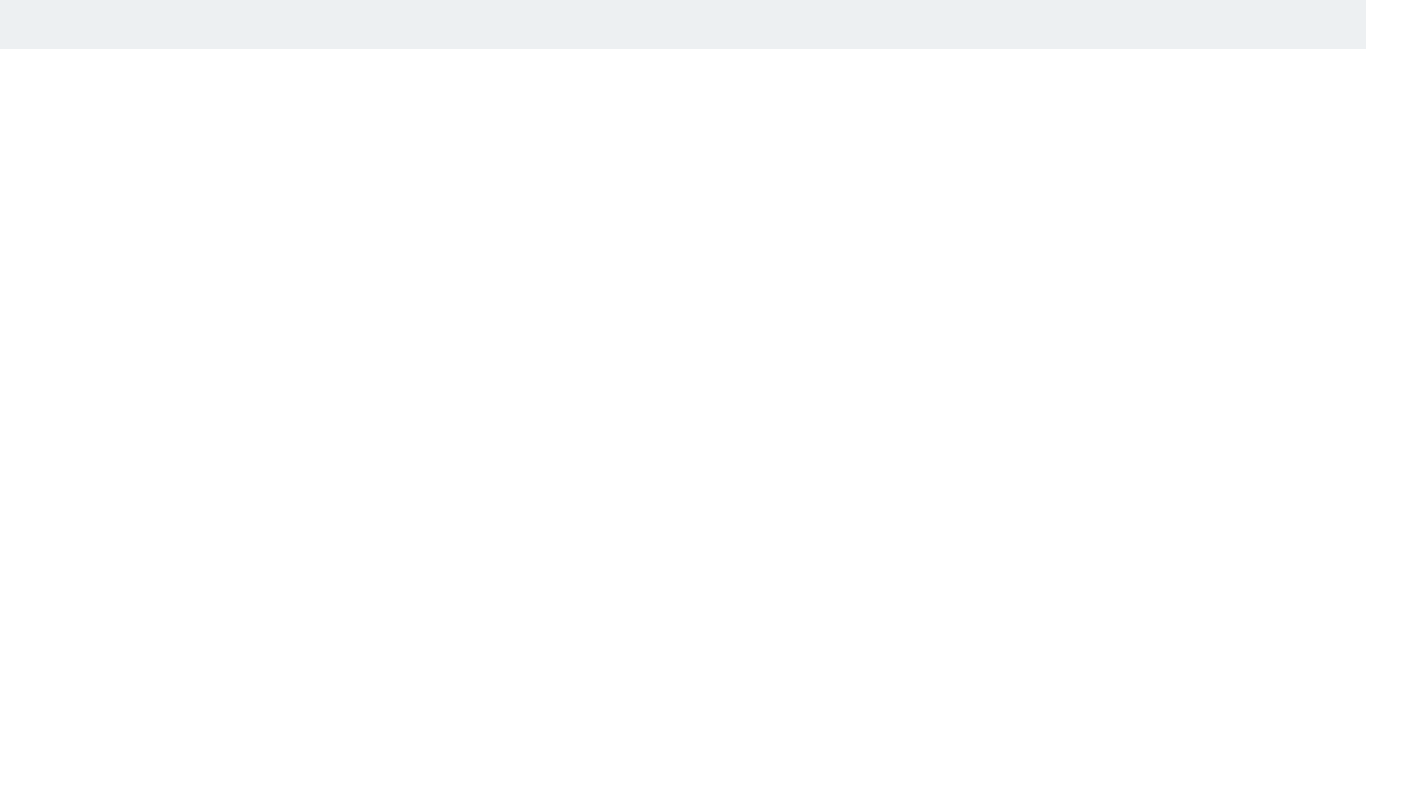
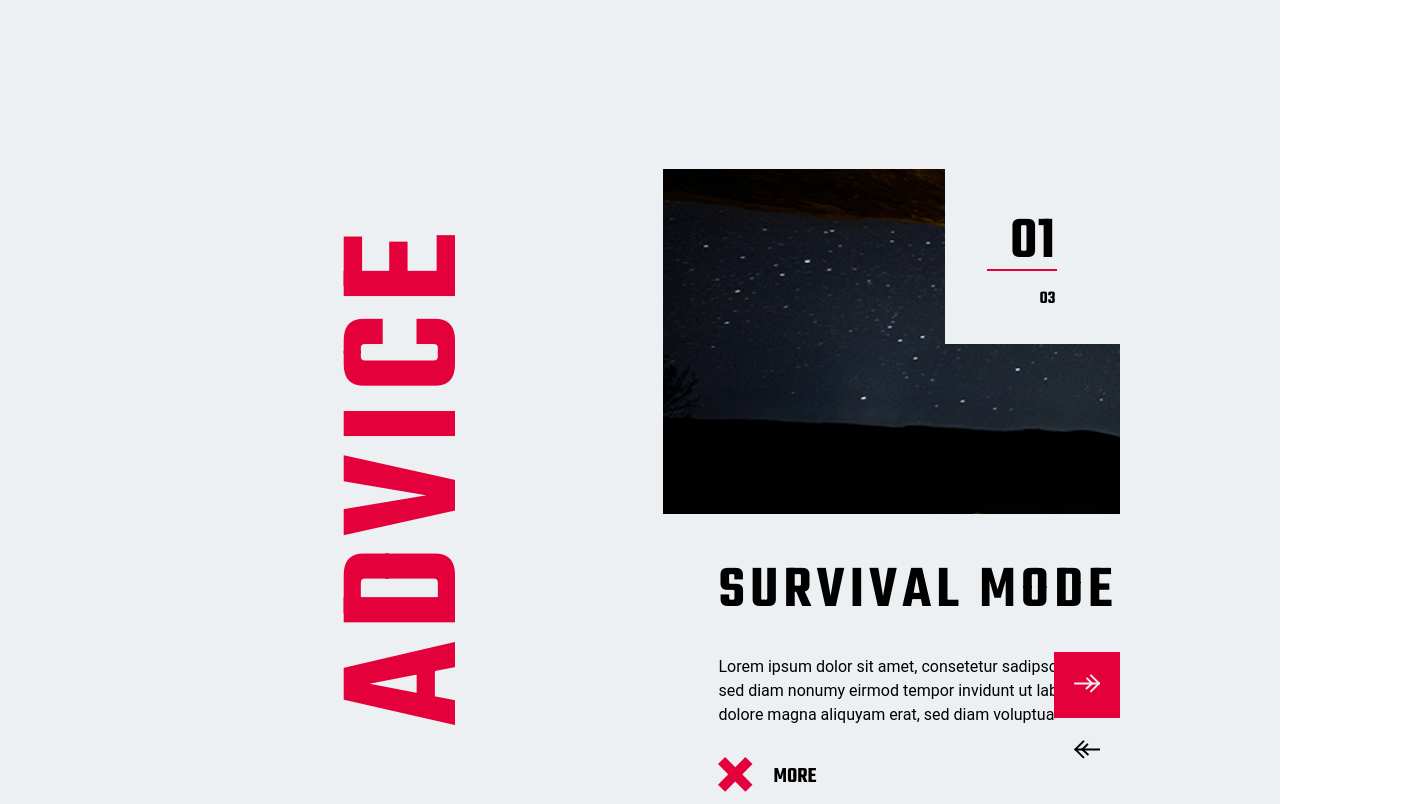
Before and after one commit to jrsalazarleon/survival-freebie, a plain HTML site: page index.html in a window 1280 px wide. Shown: the part 4737-5541 px from the top of the page, 1411 px wide, since content can reach past the window. Before the commit the page ends 4786 px from the top, so only its background shows below. Drawn offline with Linux system fonts and the light colour scheme.

Commit message:
Added img camping to new section

```diff
--- a/css/base/utils.css
+++ b/css/base/utils.css
@@ -42,3 +42,15 @@
 .position-relative {
     position: relative;
 }
+
+.button-red {
+    width: 66px;
+    height: 66px;
+    background-color: var(--red);
+}
+
+.button-light-blue {
+    width: 66px;
+    height: 66px;
+    background-color: var(--light-blue);
+}
--- a/css/components/main/main-content.css
+++ b/css/components/main/main-content.css
@@ -81,16 +81,12 @@
 
 .img-content button {
     position: absolute;
-    width: 66px;
-    height: 66px;
     right: 0;
     bottom: 10px;
-    background-color: var(--light-blue);
 }
 
 .img-content button:nth-child(2) {
     bottom: 75px;
-    background-color: var(--red);
 }
 
 .image-number {
--- /dev/null
+++ b/css/components/main/survival-mode-content.css
@@ -0,0 +1,96 @@
+.survival-mode-content {
+    margin-top: 140px;
+    display: flex;
+    padding-right: 160px;
+}
+
+.survival-mode-content h2 {
+    font-size: 175px;
+    font-weight: var(--medium);
+    color: var(--red);
+    letter-spacing: 10px;
+    transform: rotate(-90deg);
+    height: 250px;
+    position: relative;
+    top: 180px;
+}
+
+.img-survival-content {
+    width: 1385px;
+    height: 615px;
+    background-image: url(/resources/png/camping-img.png);
+    position: relative;
+}
+
+.survival-number-content {
+    align-items: center;
+    justify-content: center;
+    background-color: var(--light-blue);
+    width: 175px;
+    height: 175px;
+    position: absolute;
+    right: 0;
+}
+
+.survival-number-content span {
+    font-weight: var(--medium);
+}
+
+.survival-number-content span:nth-child(1) {
+    font-size: 60px;
+}
+
+.survival-number-content span:nth-child(1)::before {
+    content: "";
+    display: inline-block;
+    width: 70px;
+    height: 2px;
+    position: absolute;
+    top: 100px;
+    right: 63px;
+    background-color: var(--red);
+}
+
+.survival-number-content span:nth-child(2) {
+    font-size: 18px;
+    position: relative;
+    left: 15px;
+}
+
+.survival-mode-text {
+    align-items: flex-start;
+    background-color: var(--light-blue);
+    width: 495px;
+    height: 270px;
+    position: absolute;
+    bottom: 0;
+    padding: 35px 0 0 55px;
+}
+
+.survival-mode-text h3 {
+    font-size: 60px;
+    font-weight: var(--medium);
+    letter-spacing: 5px;
+}
+
+.survival-mode-text p {
+    font-family: var(--roboto-font);
+    font-size: 16px;
+    line-height: 1.5;
+    padding: 20px 0;
+}
+
+.img-survival-content button {
+    position: absolute;
+}
+
+.img-survival-content button:nth-child(3) {
+    right: 0;
+    bottom: 66px;
+}
+
+.img-survival-content button:nth-child(4) {
+    position: absolute;
+    right: 0;
+    bottom: 0;
+}
--- a/css/index.css
+++ b/css/index.css
@@ -5,14 +5,15 @@
 @import "/css/components/main/main-content.css";
 @import "/css/components/main/popular-section.css";
 @import "/css/components/main/your-results-conten.css";
+@import "/css/components/main/survival-mode-content.css";
 @import "/css/components/footer/main-footer.css";
 @import "/css/base/variables.css";
 @import "/css/base/utils.css";
 @import "/css/base/reset.min.css";
 #root {
     margin: 0 auto;
-    min-width: 1366px;
     min-height: 100vh;
+    max-width: 1920px;
     width: 100%;
     background-color: var(--light-blue);
     padding-left: 160px;
--- a/index.html
+++ b/index.html
@@ -276,7 +276,7 @@
 
                 <div class="img-content">
                     <img src="/resources/jpg/mountain-image.jpg" alt="mountain image">
-                    <button type="button">
+                    <button class="button-red" type="button">
                         <svg xmlns="http://www.w3.org/2000/svg" width="26.414" height="18.828"
                             viewBox="0 0 26.414 18.828">
                             <g id="ico_arrow" transform="translate(1 1.414)">
@@ -297,7 +297,7 @@
                         </svg>
 
                     </button>
-                    <button type="button">
+                    <button class="button-light-blue" type="button">
                         <svg xmlns="http://www.w3.org/2000/svg" width="26.414" height="18.828"
                             viewBox="0 0 26.414 18.828">
                             <g id="ico_arrow" transform="translate(1.414 1.414)">
@@ -398,12 +398,79 @@
                     <p class="position-relative">You have
                         <br><strong>78%</strong> chance
                         <br>for survival</p>
-                        <a class="find-out-more-link position-relative" href="#">SEE MORE</a>
-                        <p>YOUR RESULTS</p>
+                    <a class="find-out-more-link position-relative" href="#">SEE MORE</a>
+                    <p>YOUR RESULTS</p>
                 </div>
 
                 <div class="image-content">
 
+                </div>
+            </div>
+
+            <!-- Fourth section, Advice & survival mode -->
+            <div class="survival-mode-content ">
+                <h2>ADVICE</h2>
+
+                <!-- Img survival content -->
+                <div class="img-survival-content">
+
+                    <div class="survival-number-content flex-column">
+                        <span>01</span>
+                        <span>03</span>
+                    </div>
+
+                    <div class="survival-mode-text flex-column">
+                        <h3>SURVIVAL MODE</h3>
+                        <p>Lorem ipsum dolor sit amet, consetetur sadipscing elitr,
+                            <br>sed diam nonumy eirmod tempor invidunt ut labore et
+                            <br>dolore magna aliquyam erat, sed diam voluptua.</p>
+
+                        <a class="find-out-more-link" href="#">MORE</a>
+                    </div>
+
+                    <button class="button-red" type="button">
+                        <svg xmlns="http://www.w3.org/2000/svg" width="26.414" height="18.828"
+                            viewBox="0 0 26.414 18.828">
+                            <g id="ico_arrow" transform="translate(1 1.414)">
+                                <line id="Línea_10" data-name="Línea 10" x2="8" y2="8" transform="translate(16)"
+                                    fill="none" stroke="#edf0f2" stroke-linecap="round" stroke-width="2" />
+                                <line id="Línea_11" data-name="Línea 11" y1="8" x2="8" transform="translate(16 8)"
+                                    fill="none" stroke="#edf0f2" stroke-linecap="round" stroke-width="2" />
+                                <line id="Línea_12" data-name="Línea 12" x2="24" transform="translate(0 8)" fill="none"
+                                    stroke="#edf0f2" stroke-linecap="round" stroke-width="2" />
+                                <g id="ico_arrow-2" data-name="ico_arrow" transform="translate(11.5 3)">
+                                    <line id="Línea_10-2" data-name="Línea 10" x2="5" y2="5" transform="translate(0.5)"
+                                        fill="none" stroke="#edf0f2" stroke-linecap="round" stroke-width="2" />
+                                    <line id="Línea_11-2" data-name="Línea 11" y1="5" x2="5.5"
+                                        transform="translate(0 5)" fill="none" stroke="#edf0f2" stroke-linecap="round"
+                                        stroke-width="2" />
+                                </g>
+                            </g>
+                        </svg>
+
+                    </button>
+
+                    <button class="button-light-blue" type="button">
+                        <svg xmlns="http://www.w3.org/2000/svg" width="26.414" height="18.828"
+                            viewBox="0 0 26.414 18.828">
+                            <g id="ico_arrow" transform="translate(1.414 1.414)">
+                                <line id="Línea_10" data-name="Línea 10" x1="8" y2="8" fill="none" stroke="#000"
+                                    stroke-linecap="round" stroke-width="2" />
+                                <line id="Línea_11" data-name="Línea 11" x1="8" y1="8" transform="translate(0 8)"
+                                    fill="none" stroke="#000" stroke-linecap="round" stroke-width="2" />
+                                <line id="Línea_12" data-name="Línea 12" x1="24" transform="translate(0 8)" fill="none"
+                                    stroke="#000" stroke-linecap="round" stroke-width="2" />
+                                <g id="ico_arrow-2" data-name="ico_arrow" transform="translate(7 3)">
+                                    <line id="Línea_10-2" data-name="Línea 10" x1="5" y2="5" fill="none" stroke="#000"
+                                        stroke-linecap="round" stroke-width="2" />
+                                    <line id="Línea_11-2" data-name="Línea 11" x1="5.5" y1="5"
+                                        transform="translate(0 5)" fill="none" stroke="#000" stroke-linecap="round"
+                                        stroke-width="2" />
+                                </g>
+                            </g>
+                        </svg>
+
+                    </button>
                 </div>
             </div>
 
```
Also changed, not shown: resources/png/camping-img.png (added).
